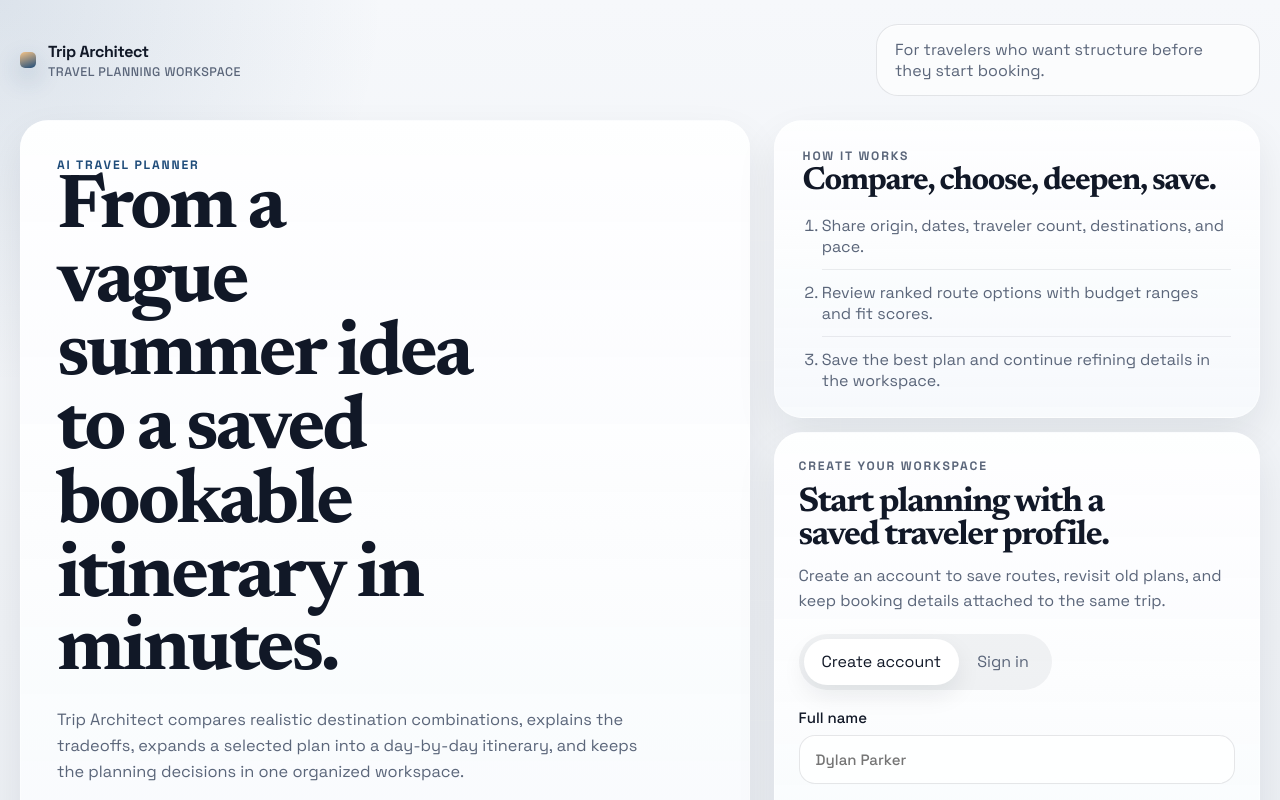
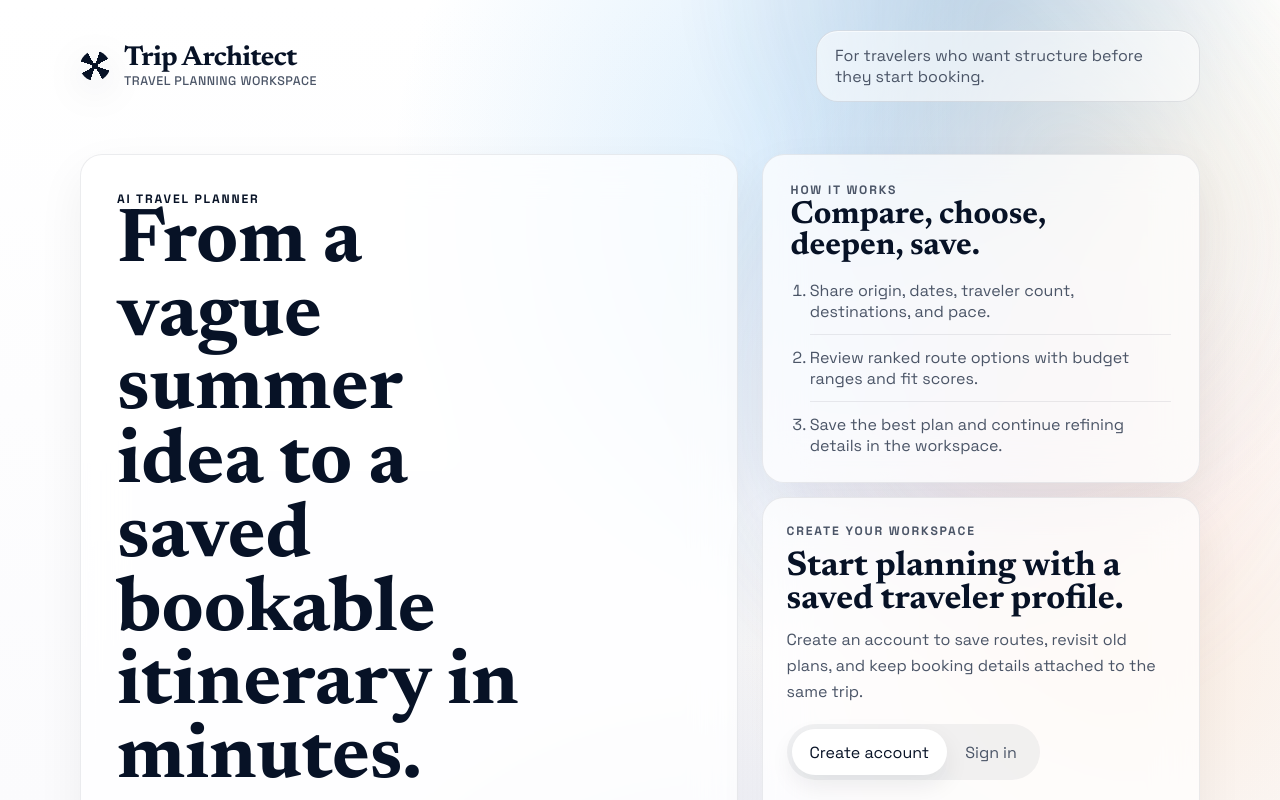
Before and after one commit to The-soof/trip-architect-mvp, a React (Vite) app in the folder frontend/: page / in a window 1280 px wide. Shown: the top 800 px of the page. Built offline with nearby package versions, Linux system fonts and the light colour scheme; no server answers.

Commit message:
Polish app dashboard UI

```diff
--- a/frontend/src/pages/ProfilePage.jsx
+++ b/frontend/src/pages/ProfilePage.jsx
@@ -61,8 +61,8 @@ export default function ProfilePage({ loadingWorkspace, profile, reloadProfile }
 
   return (
     <AppShell
-      title="Traveler profile and planning preferences"
-      subtitle="Set defaults once so new trips inherit your pacing, budget, and interest signals."
+      title="Set your travel defaults."
+      subtitle="Save airport, budget, pace, and interest signals once so new trips start cleaner."
     >
       {loadingWorkspace ? (
         <section className="surface-card planner-notice" aria-live="polite">
--- a/frontend/src/styles/app.css
+++ b/frontend/src/styles/app.css
@@ -1,26 +1,27 @@
 :root {
-  --bg: #eef1f5;
-  --bg-strong: #d9e1ea;
-  --surface: rgba(250, 252, 255, 0.9);
+  --bg: #fbfbfd;
+  --bg-strong: #edf2f7;
+  --surface: rgba(255, 255, 255, 0.76);
   --surface-strong: #ffffff;
   --surface-muted: rgba(16, 24, 40, 0.04);
-  --ink: #111827;
-  --muted: #5b667a;
-  --line: rgba(17, 24, 39, 0.1);
-  --line-strong: rgba(17, 24, 39, 0.18);
-  --accent: #1f4c7a;
-  --accent-strong: #163754;
-  --accent-soft: rgba(31, 76, 122, 0.12);
+  --ink: #071226;
+  --muted: #4b5567;
+  --line: rgba(7, 18, 38, 0.1);
+  --line-strong: rgba(7, 18, 38, 0.18);
+  --accent: #071226;
+  --accent-strong: #071226;
+  --accent-soft: rgba(7, 18, 38, 0.08);
   --success: #0f766e;
   --warning: #8a5a24;
-  --shadow-lg: 0 28px 80px rgba(17, 24, 39, 0.12);
-  --shadow-md: 0 18px 40px rgba(17, 24, 39, 0.08);
+  --shadow-lg: 0 34px 90px rgba(7, 18, 38, 0.1);
+  --shadow-md: 0 18px 44px rgba(7, 18, 38, 0.07);
   color: var(--ink);
   font-family: 'Space Grotesk', sans-serif;
   background:
-    radial-gradient(circle at top left, rgba(31, 76, 122, 0.12), transparent 24rem),
-    radial-gradient(circle at bottom right, rgba(210, 180, 140, 0.22), transparent 22rem),
-    linear-gradient(180deg, #f6f8fb 0%, #eef1f5 45%, #e6ebf1 100%);
+    radial-gradient(circle at 68% 12%, rgba(106, 184, 244, 0.28), transparent 30rem),
+    radial-gradient(circle at 88% 42%, rgba(246, 199, 156, 0.28), transparent 24rem),
+    radial-gradient(circle at 56% 70%, rgba(171, 177, 226, 0.24), transparent 28rem),
+    linear-gradient(180deg, #ffffff 0%, #fbfbfd 52%, #f2f5f8 100%);
 }
 
 html {
@@ -36,19 +37,20 @@ body {
   min-height: 100vh;
   color: var(--ink);
   background: transparent;
+  overflow-x: hidden;
 }
 
 body::before {
   content: '';
   position: fixed;
-  inset: 0;
+  inset: -16vh -10vw 0;
   pointer-events: none;
-  background-image:
-    linear-gradient(rgba(255, 255, 255, 0.22) 1px, transparent 1px),
-    linear-gradient(90deg, rgba(255, 255, 255, 0.18) 1px, transparent 1px);
-  background-size: 120px 120px;
-  mask-image: radial-gradient(circle at center, black 30%, transparent 90%);
-  opacity: 0.45;
+  background:
+    radial-gradient(circle at 72% 12%, rgba(30, 91, 154, 0.26), transparent 18rem),
+    radial-gradient(circle at 82% 36%, rgba(255, 214, 153, 0.28), transparent 20rem),
+    radial-gradient(circle at 74% 56%, rgba(236, 163, 198, 0.2), transparent 22rem);
+  filter: blur(28px);
+  opacity: 0.8;
 }
 
 a {
@@ -111,7 +113,7 @@ h3 {
   margin: 0;
   font-family: 'Newsreader', serif;
   line-height: 0.96;
-  letter-spacing: -0.04em;
+  letter-spacing: 0;
   text-wrap: balance;
 }
 
@@ -141,21 +143,19 @@ img {
 .landing-shell,
 .app-shell,
 .legal-shell {
-  width: min(1240px, calc(100vw - 40px));
+  width: min(1120px, calc(100vw - 64px));
   margin: 0 auto;
-  padding: 24px 0 56px;
+  padding: 30px 0 56px;
 }
 
 .surface-card,
 .hero-copy,
 .auth-panel {
-  border: 1px solid rgba(255, 255, 255, 0.45);
-  background:
-    linear-gradient(180deg, rgba(255, 255, 255, 0.88), rgba(246, 249, 252, 0.82)),
-    var(--surface);
-  border-radius: 28px;
-  box-shadow: var(--shadow-md);
-  backdrop-filter: blur(18px);
+  border: 1px solid rgba(7, 18, 38, 0.08);
+  background: rgba(255, 255, 255, 0.72);
+  border-radius: 22px;
+  box-shadow: 0 18px 48px rgba(7, 18, 38, 0.06);
+  backdrop-filter: blur(22px);
 }
 
 .surface-card {
@@ -180,7 +180,7 @@ img {
 .topbar {
   align-items: center;
   justify-content: space-between;
-  margin-bottom: 24px;
+  margin-bottom: 52px;
 }
 
 .landing-header-note,
@@ -203,9 +203,13 @@ img {
 .brandmark {
   display: inline-flex;
   align-items: center;
-  gap: 12px;
+  gap: 14px;
+  color: var(--ink);
+  font-family: 'Newsreader', serif;
+  font-size: 1.72rem;
   font-weight: 700;
   letter-spacing: -0.02em;
+  line-height: 1;
 }
 
 .brandmark span:last-child {
@@ -215,6 +219,7 @@ img {
 
 .brandmark small {
   color: var(--muted);
+  font-family: 'Space Grotesk', sans-serif;
   font-size: 0.78rem;
   font-weight: 500;
   letter-spacing: 0.04em;
@@ -222,12 +227,14 @@ img {
 }
 
 .brandmark-dot {
-  width: 16px;
-  height: 16px;
-  border-radius: 5px;
+  position: relative;
+  width: 30px;
+  height: 30px;
+  border-radius: 50%;
   background:
-    linear-gradient(160deg, #f4c387, #1f4c7a);
-  box-shadow: 0 10px 24px rgba(31, 76, 122, 0.28);
+    radial-gradient(circle at 50% 50%, var(--ink) 0 12%, transparent 13%),
+    conic-gradient(from 18deg, var(--ink) 0 12%, transparent 12% 25%, var(--ink) 25% 37%, transparent 37% 50%, var(--ink) 50% 62%, transparent 62% 75%, var(--ink) 75% 87%, transparent 87% 100%);
+  filter: drop-shadow(0 10px 18px rgba(7, 18, 38, 0.14));
 }
 
 .hero-panel {
@@ -335,6 +342,13 @@ img {
   font-size: 1.8rem;
   font-weight: 700;
   line-height: 1;
+}
+
+.stat-card strong {
+  font-size: 1.45rem;
+  line-height: 1.15;
+  max-width: none;
+  overflow-wrap: anywhere;
 }
 
 .hero-stack {
@@ -474,9 +488,9 @@ textarea {
 }
 
 .primary-button {
-  background: linear-gradient(135deg, var(--accent), var(--accent-strong));
+  background: var(--accent);
   color: white;
-  box-shadow: 0 14px 30px rgba(22, 55, 84, 0.26);
+  box-shadow: 0 14px 30px rgba(7, 18, 38, 0.18);
 }
 
 .secondary-button {
@@ -501,12 +515,11 @@ textarea {
 }
 
 .topbar {
-  padding: 18px 20px;
-  border-radius: 26px;
-  border: 1px solid rgba(255, 255, 255, 0.5);
-  background: rgba(248, 251, 255, 0.74);
-  box-shadow: var(--shadow-md);
-  backdrop-filter: blur(18px);
+  padding: 0;
+  border: 0;
+  background: transparent;
+  box-shadow: none;
+  backdrop-filter: none;
 }
 
 .topbar-nav,
@@ -514,14 +527,20 @@ textarea {
   align-items: center;
 }
 
+.topbar-nav {
+  gap: 42px;
+}
+
 .shell-nav a {
-  padding: 10px 14px;
-  border-radius: 999px;
+  padding: 8px 4px;
+  border-radius: 0;
   color: var(--muted);
+  font-size: 1rem;
+  font-weight: 500;
 }
 
 .shell-nav a.active {
-  background: rgba(17, 24, 39, 0.08);
+  background: transparent;
   color: var(--ink);
 }
 
@@ -532,7 +551,16 @@ textarea {
 .user-card {
   display: grid;
   gap: 4px;
-  padding: 12px 16px;
+  min-width: 0;
+  max-width: 280px;
+  padding: 0;
+  border: 0;
+  background: transparent;
+  box-shadow: none;
+}
+
+.topbar-logout {
+  min-width: 104px;
 }
 
 .user-card strong {
@@ -551,46 +579,103 @@ textarea {
   color: var(--muted);
 }
 
+.user-card span {
+  overflow: hidden;
+  text-overflow: ellipsis;
+  white-space: nowrap;
+}
+
 .page-intro {
   display: grid;
   grid-template-columns: 1fr;
   gap: 18px;
-  align-items: flex-start;
-  margin: 24px 0;
+  align-items: center;
+  margin: 0 0 36px;
+  padding: 42px 0 30px;
 }
 
 .page-intro.has-actions {
-  grid-template-columns: minmax(0, 1fr) auto;
+  grid-template-columns: minmax(0, 1fr) minmax(148px, auto);
+}
+
+.page-intro:not(.has-actions) {
+  max-width: none;
 }
 
 .page-intro h1 {
-  font-size: clamp(2.5rem, 4vw, 3.8rem);
-  max-width: 14ch;
-  margin-bottom: 12px;
+  font-size: clamp(3.3rem, 7vw, 5.7rem);
+  max-width: 10.8ch;
+  margin-bottom: 18px;
+  line-height: 0.94;
+  text-wrap: pretty;
 }
 
 .page-actions {
   display: flex;
   justify-content: flex-end;
+  align-items: flex-start;
+}
+
+.page-intro-copy {
+  max-width: 58rem;
+}
+
+.page-intro-copy p:last-child {
+  max-width: 44rem;
+  font-size: 1.08rem;
+  line-height: 1.55;
+}
+
+.app-shell .page-intro.surface-card {
+  border: 0;
+  background: transparent;
+  box-shadow: none;
+  backdrop-filter: none;
+}
+
+.app-shell .surface-card {
+  border-radius: 18px;
+}
+
+.workspace-overview {
+  display: grid;
+  grid-template-columns: repeat(4, minmax(0, 1fr));
+  gap: 12px;
+  margin-bottom: 22px;
 }
 
 .dashboard-grid {
   display: grid;
   grid-template-columns: minmax(0, 1.18fr) minmax(320px, 0.82fr);
-  gap: 24px;
+  gap: 20px;
 }
 
 .dashboard-main {
   display: grid;
-  gap: 20px;
+  gap: 18px;
 }
 
 .stats-grid {
-  grid-template-columns: repeat(3, minmax(0, 1fr));
+  grid-template-columns: repeat(4, minmax(0, 1fr));
 }
 
 .stat-card {
-  min-height: 168px;
+  display: grid;
+  gap: 8px;
+  min-height: 116px;
+  align-content: start;
+  padding: 18px;
+}
+
+.stat-card-action {
+  grid-template-columns: minmax(0, 1fr) auto;
+  align-items: end;
+}
+
+.stat-card-link {
+  width: fit-content;
+  min-height: 38px;
+  padding: 9px 14px;
 }
 
 .section-header,
@@ -609,9 +694,28 @@ textarea {
   margin-bottom: 18px;
 }
 
+.app-shell .page-intro h1,
+.app-shell .section-header h2,
+.app-shell .summary-strip h2,
+.app-shell .option-card h3,
+.app-shell .planner-status-card h2,
+.app-shell .planner-notice h2,
+.app-shell .timeline-content h3 {
+  font-family: 'Space Grotesk', sans-serif;
+  font-weight: 700;
+  letter-spacing: 0;
+  line-height: 1.03;
+}
+
+.app-shell .page-intro h1 {
+  font-family: 'Newsreader', serif;
+  letter-spacing: -0.035em;
+  line-height: 0.94;
+}
+
 .section-header h2,
 .summary-strip h2 {
-  font-size: 2.15rem;
+  font-size: 1.75rem;
 }
 
 .surface-subtle {
@@ -775,9 +879,9 @@ textarea {
 .empty-state-card {
   align-items: center;
   padding: 18px;
-  border-radius: 22px;
+  border-radius: 18px;
   border: 1px solid var(--line);
-  background: rgba(255, 255, 255, 0.62);
+  background: rgba(255, 255, 255, 0.58);
 }
 
 .inventory-block,
@@ -823,6 +927,36 @@ textarea {
 
 .trip-card-actions {
   flex-wrap: wrap;
+}
+
+.dashboard-sidebar {
+  gap: 20px;
+}
+
+.dashboard-sidebar > .surface-card {
+  padding: 22px;
+}
+
+.dashboard-sidebar .section-header h2 {
+  font-size: 1.65rem;
+  max-width: none;
+  line-height: 1.05;
+}
+
+.dashboard-sidebar .section-header {
+  display: grid;
+  grid-template-columns: minmax(0, 1fr);
+  gap: 8px;
+  align-items: start;
+}
+
+.trip-summary-card,
+.empty-state-card {
+  border-radius: 18px;
+}
+
+.trip-summary-block {
+  gap: 14px;
 }
 
 .inline-success {
@@ -888,7 +1022,8 @@ textarea {
     grid-template-columns: 1fr;
   }
 
-  .stats-grid {
+  .stats-grid,
+  .workspace-overview {
     grid-template-columns: repeat(2, minmax(0, 1fr));
   }
 }
@@ -897,23 +1032,42 @@ textarea {
   .landing-shell,
   .app-shell,
   .legal-shell {
-    width: min(100vw - 24px, 100%);
+    width: min(100vw - 28px, 100%);
     padding-top: 16px;
   }
 
   .landing-header,
-  .topbar,
   .page-intro,
   .summary-strip,
   .cost-bar,
   .section-header,
-  .topbar-meta,
-  .topbar-nav,
   .surface-inline,
   .toolbar-row,
   .site-footer {
     flex-direction: column;
     align-items: flex-start;
+  }
+
+  .topbar {
+    flex-wrap: wrap;
+    gap: 18px;
+    margin-bottom: 34px;
+  }
+
+  .topbar-nav,
+  .topbar-meta {
+    flex-wrap: wrap;
+    gap: 16px;
+  }
+
+  .topbar-nav {
+    width: 100%;
+    justify-content: space-between;
+  }
+
+  .topbar-meta {
+    width: 100%;
+    justify-content: space-between;
   }
 
   .page-actions {
@@ -924,10 +1078,19 @@ textarea {
     width: 100%;
   }
 
+  .user-card {
+    min-width: 0;
+    max-width: min(100%, 360px);
+  }
+
   .hero-copy,
   .surface-card,
   .auth-panel {
     border-radius: 24px;
+  }
+
+  .app-shell .surface-card {
+    border-radius: 16px;
   }
 
   .hero-copy {
@@ -940,6 +1103,26 @@ textarea {
   .breakdown-grid,
   .stats-grid {
     grid-template-columns: 1fr;
+  }
+
+  .workspace-overview {
+    grid-template-columns: repeat(2, minmax(0, 1fr));
+  }
+
+  .app-shell .page-intro {
+    padding: 20px 0 12px;
+    margin-bottom: 24px;
+  }
+
+  .app-shell .page-intro h1 {
+    font-size: clamp(2.55rem, 8vw, 3.6rem);
+    max-width: 12ch;
+    line-height: 0.98;
+  }
+
+  .app-shell .page-intro-copy p:last-child {
+    max-width: 34rem;
+    font-size: 1rem;
   }
 
   .hero-copy h1 {
@@ -974,6 +1157,29 @@ textarea {
     flex-wrap: wrap;
   }
 
+  .stats-grid {
+    grid-template-columns: 1fr;
+  }
+
+  .workspace-overview {
+    grid-template-columns: 1fr;
+  }
+
+  .app-shell .page-intro h1,
+  .app-shell .section-header h2,
+  .app-shell .summary-strip h2 {
+    font-size: 2.35rem;
+  }
+
+  .app-shell .section-header h2,
+  .app-shell .summary-strip h2 {
+    font-size: 1.55rem;
+  }
+
+  .stat-card-action {
+    grid-template-columns: 1fr;
+  }
+
   .panel-switch button,
   .ghost-button,
   .secondary-button,
```
Also changed, not shown: frontend/src/components/AppShell.jsx (+7 -7 lines), frontend/src/pages/DashboardPage.jsx (+21 -24 lines).
